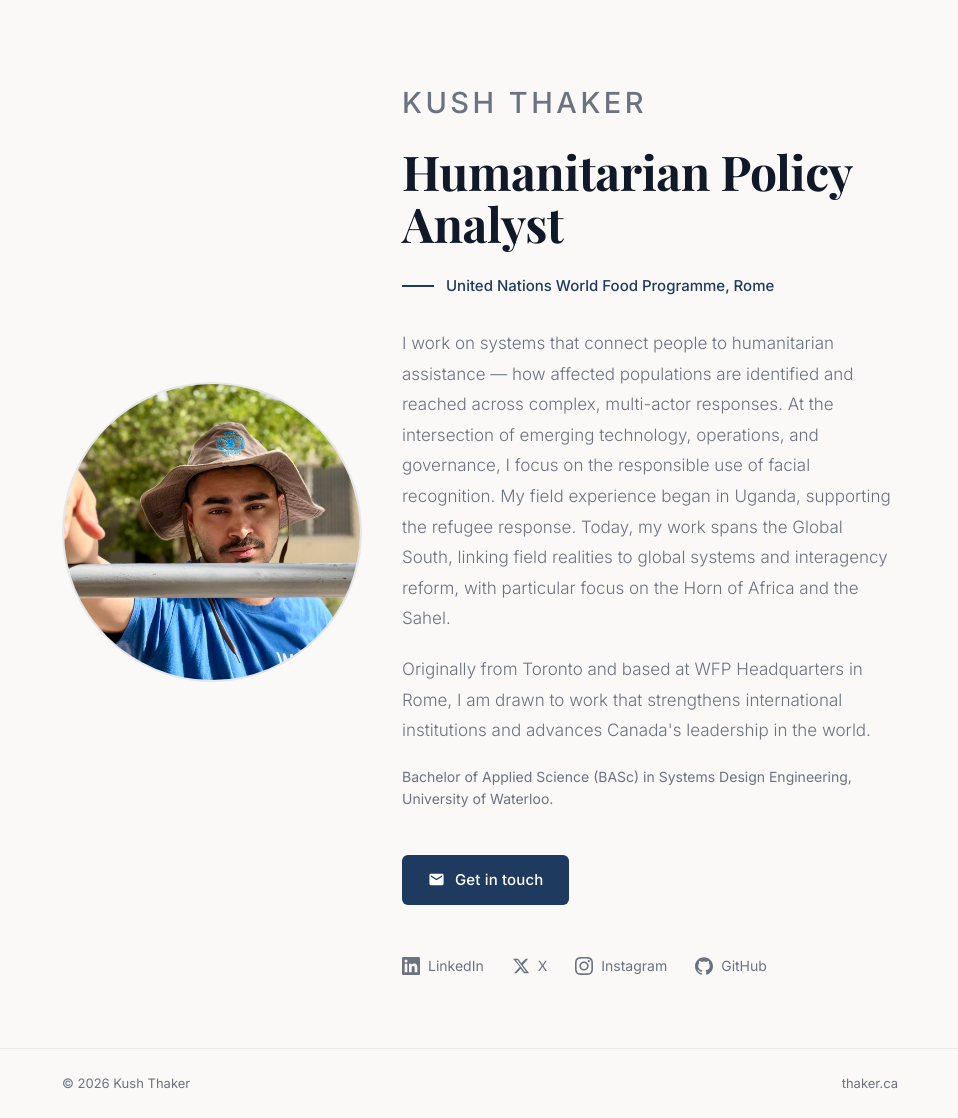
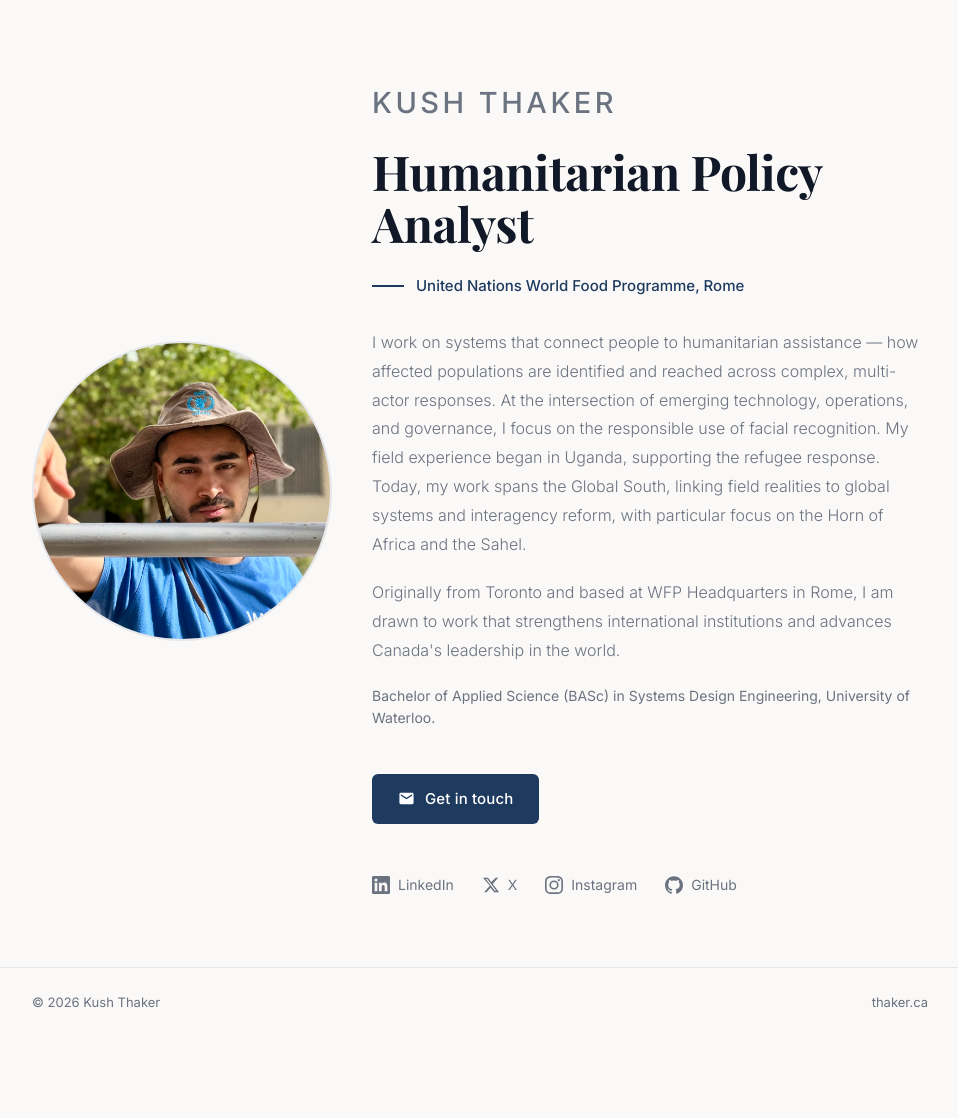
Before and after one commit to kushthaker/personal-site, a web app: file index.html in a window 1280 px wide. Shown: the whole page, without its empty margins (160-1118 px from the left). After the commit the page ends 1008 px from the top, so only its background shows below. Run offline with its HTML, style and script files only (its server is not run), Linux system fonts and the light colour scheme.

Commit message:
Slightly reduce bio font size and widen container
Container: 900px → 960px, bio font-size: 1.0625rem → 1rem,
bio max-width: 560px → 600px. Reduces visual density.

Co-Authored-By: Claude <noreply@anthropic.com>
Claude-Session: https://claude.ai/code/session_01DRLKfUmWPTi4J7L7jkWibv

```diff
--- a/css/styles.css
+++ b/css/styles.css
@@ -37,7 +37,7 @@ body {
    Layout
 ───────────────────────────────────────── */
 .container {
-  max-width: 900px;
+  max-width: 960px;
   margin: 0 auto;
   padding: 0 2rem;
 }
@@ -134,11 +134,11 @@ h1 {
 }
 
 .bio {
-  font-size: 1.0625rem;
+  font-size: 1rem;
   font-weight: 300;
   color: var(--text-muted);
   line-height: 1.8;
-  max-width: 560px;
+  max-width: 600px;
   margin-bottom: 1.25rem;
 }
 
```
